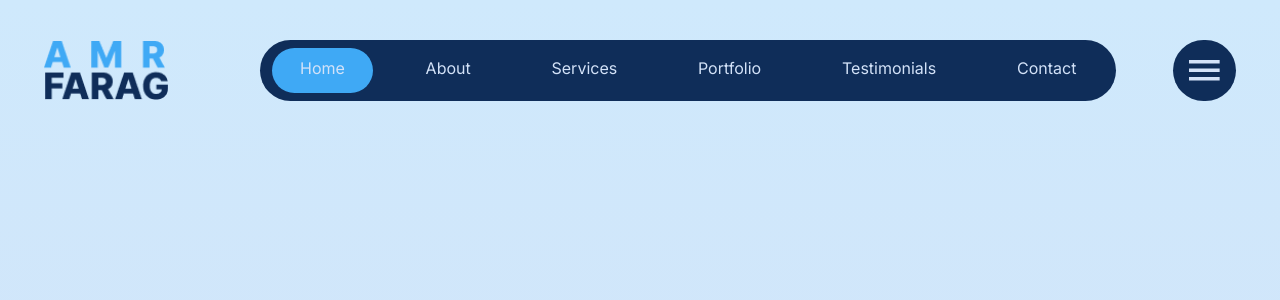
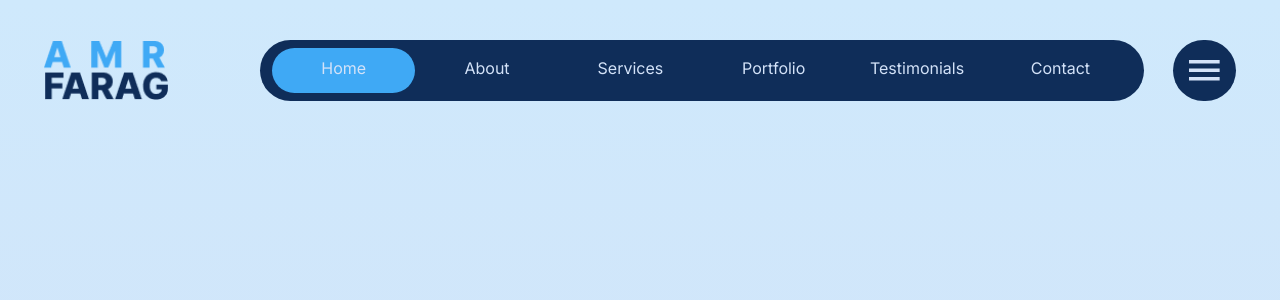
Before and after one commit to ammarAlzaqam/amr-farag-next.js-ts-tailwindCss-shadcn, a Next.js app: page / in a window 1280 px wide. Shown: the top 300 px of the page. Built offline with nearby package versions, Linux system fonts and the light colour scheme.

Commit message:
fix header gap

```diff
--- a/components/bars/NavigationLinks.tsx
+++ b/components/bars/NavigationLinks.tsx
@@ -8,14 +8,14 @@ import { usePathname } from "next/navigation";
 export default function NavigationLinks() {
   const pathname = usePathname();
   return (
-    <nav className="px-3 py-2 rounded-full bg-primary-500 flex-1 flex justify-between">
+    <nav className="px-3 py-2 rounded-full bg-primary-500 flex-1 flex">
       {navigationLinks.map(({ route, label }) => {
         const isActive =
           (pathname.includes(route) && route !== "/") || pathname === route;
         return (
           <Link
             className={cn(
-              "text-subtle-bold px-7 py-2 rounded-full  text-primary-100",
+              "text-subtle-bold flex-1 py-2 rounded-full text-primary-100 text-center",
               isActive && "bg-secondary-500"
             )}
             key={label}
--- a/components/bars/header.tsx
+++ b/components/bars/header.tsx
@@ -9,7 +9,7 @@ export default function Header() {
         <Image src="/logo.png" width={124} height={62} alt="Logo" />
 
         {/*//! Navigation Links */}
-        <div className="flex flex-1 gap-[57px]">
+        <div className="flex flex-1 gap-[29.35px]">
           <NavigationLinks />
 
           <div className="rounded-full w-[62.64849853515625px] h-[61px] flex items-center justify-center cursor-pointer bg-primary-500">
```
